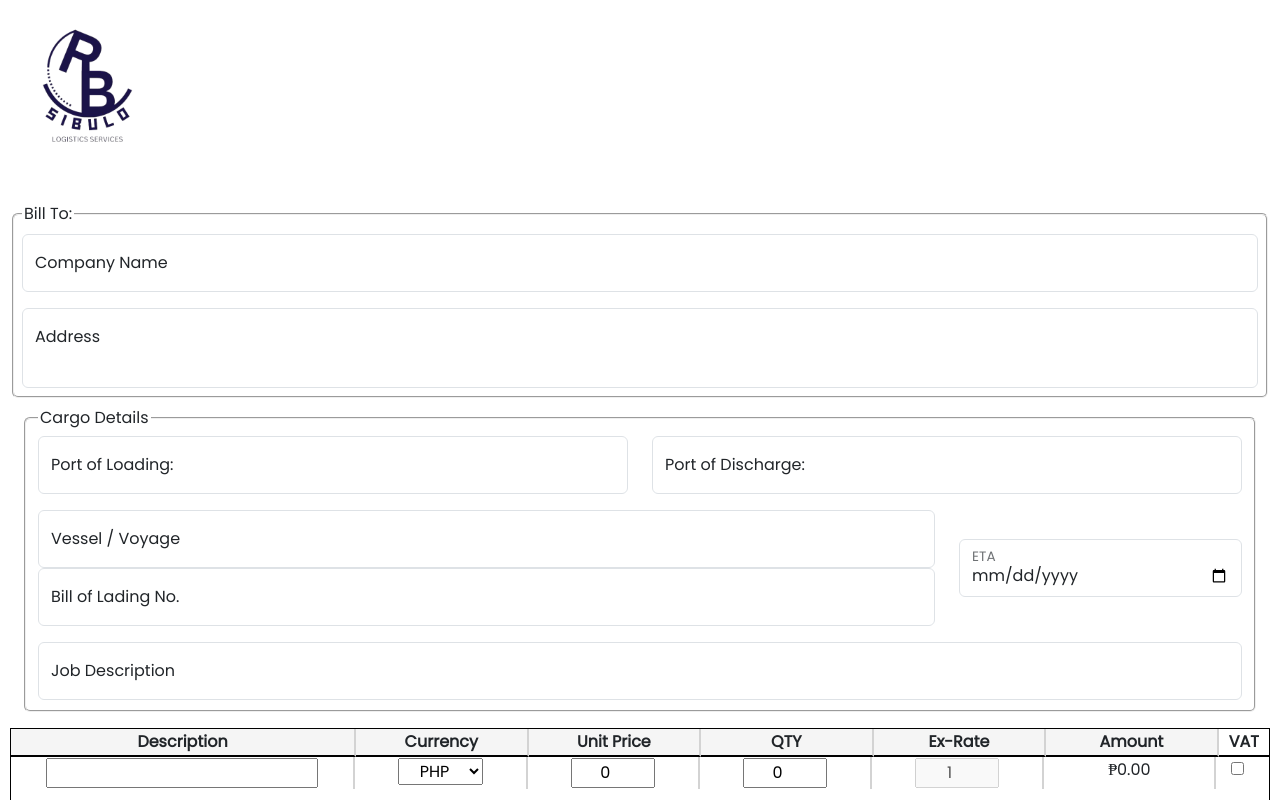
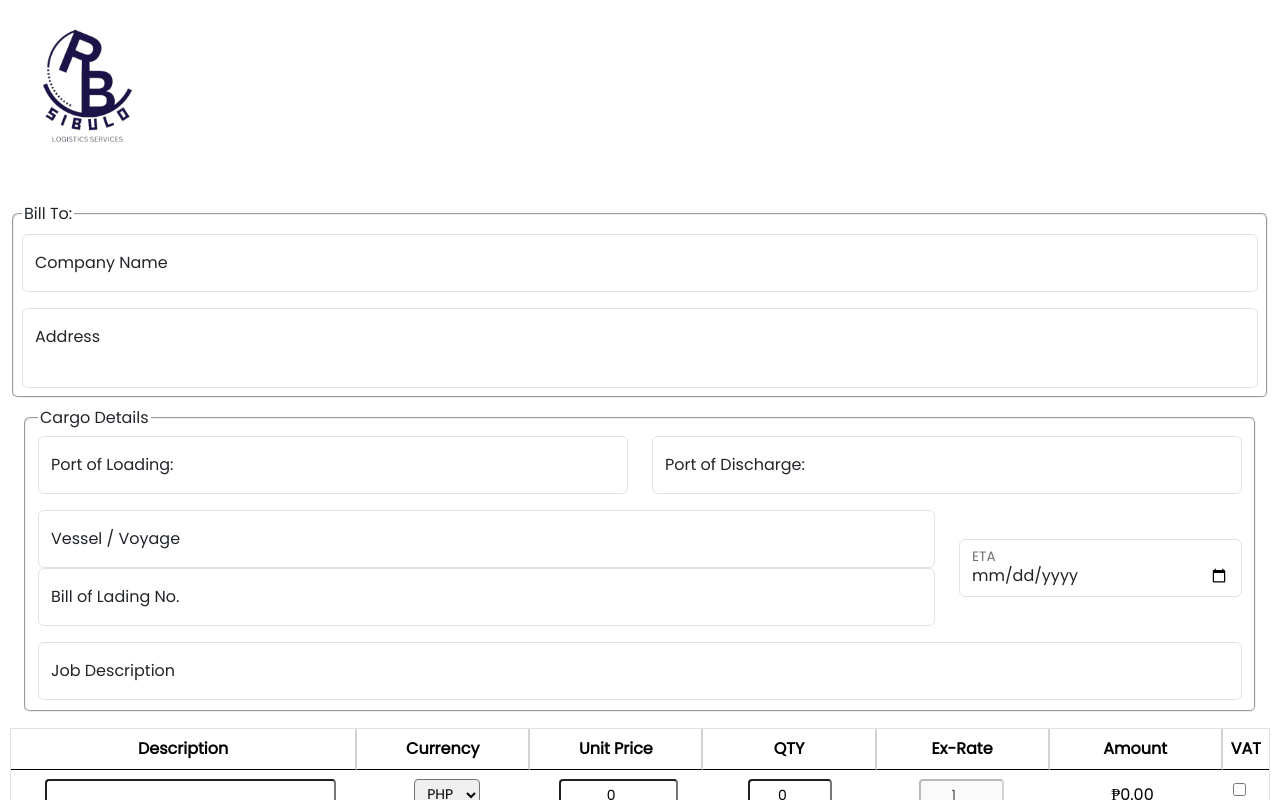
Before and after one commit to smic29/rbsibulo-billing-page, a React (Create React App) app: page / in a window 1280 px wide. Shown: the top 800 px of the page. Built offline with nearby package versions, Linux system fonts and the light colour scheme.

Commit message:
UI Changes to table, fixed Printed form layout

```diff
--- a/src/Components/Table.css
+++ b/src/Components/Table.css
@@ -9,7 +9,7 @@ th {
     background-color: whitesmoke;
 }
 
-th, td {
+th {
     text-align: center;
     border-right: 2px solid lightgray;
 }
@@ -31,12 +31,10 @@ tr {
  .qty,
  .ex-rate {
     width: 50%;
-    text-align: center;
 }
 
 .unit-price {
-    width: 50%;
-    text-align: center;
+    width: 70%;
 }
 
 .vat {
--- a/src/Components/Table.jsx
+++ b/src/Components/Table.jsx
@@ -26,22 +26,22 @@ function Table(props) {
         setItems(updatedItems);
     }
     return (
-        <div>
-            <table>
+        <div className='table-responsive'>
+            <table className='table table-striped'>
                 <thead>
                     <tr>
-                        <th >Description</th>
-                        <th >Currency</th>
-                        <th >Unit Price</th>
-                        <th >QTY</th>
-                        <th >Ex-Rate</th>
-                        <th >Amount</th>
-                        <th className='vat' >VAT</th>
+                        <th scope='col' >Description</th>
+                        <th scope='col'>Currency</th>
+                        <th scope='col'>Unit Price</th>
+                        <th scope='col'>QTY</th>
+                        <th scope='col'>Ex-Rate</th>
+                        <th scope='col'>Amount</th>
+                        <th scope='col' className='vat' >VAT</th>
                     </tr>
                 </thead>
                 <tbody>
                     {items.map((item, index) => (
-                        <div className='tr-dataEntry'
+                        <div className='tr-dataEntry text-center d-flex align-items-center'
                         key={index}>
                         <span class="material-symbols-outlined del-btn"
                         onClick={() => delRow(index)}>
@@ -51,7 +51,7 @@ function Table(props) {
                             <td>
                                 <input
                                 type='text'
-                                className='description'
+                                className='form-control-sm'
                                 value={item.description}
                                 onChange={(e) => {
                                     const newItems = [...items];
@@ -61,7 +61,7 @@ function Table(props) {
                             </td>
                             <td>
                                 <select
-                                className='currency'
+                                className='form-control-sm'
                                 value={item.currency}
                                 onChange={(e) => {
                                     const newItems = [...items];
@@ -75,7 +75,7 @@ function Table(props) {
                             <td>
                                 <input
                                 type='number'
-                                className='unit-price'
+                                className='form-control-sm text-center unit-price'
                                 min={0}
                                 value={item.unitPrice}
                                 onChange={(e) => {
@@ -88,7 +88,7 @@ function Table(props) {
                                 <input
                                 type='number'
                                 value={item.quantity}
-                                className='qty'
+                                className='form-control-sm text-center qty'
                                 onChange={(e) => {
                                     const newItems = [...items];
                                     newItems[index].quantity = parseFloat(e.target.value) ? parseFloat(e.target.value) : 0
@@ -99,7 +99,7 @@ function Table(props) {
                                 <input
                                 type='number'
                                 value={item.currency === 'PHP' ? 1 : item.exchangeRate}
-                                className='ex-rate'
+                                className='form-control-sm text-center ex-rate'
                                 disabled={item.currency === 'PHP'}
                                 onChange={(e) => {
                                     const newItems = [...items];
@@ -108,7 +108,7 @@ function Table(props) {
                                     setItems(newItems)
                                 }}/>
                             </td>
-                            <td className='amount'>
+                            <td className='d-flex align-items-center justify-content-center'>
                                 {FormatService.formatCurrency(
                                     item.unitPrice * item.quantity * (item.currency === 'PHP' ? 1 : item.exchangeRate),
                                     )}
--- a/src/Modal/PrintPreview.css
+++ b/src/Modal/PrintPreview.css
@@ -8,6 +8,10 @@
     justify-content: center;
     align-items: center;
     background: rgba(0, 0, 0, 0.5);
+}
+
+.table-height {
+    min-height: 450px;
 }
 
 .close-preview {
@@ -59,16 +63,23 @@
 }
 
 .print-pol {
-    grid-column: 1 / 3;
+    grid-column: 2 / 3;
 }
 
 .print-vessel {
-    grid-column: 3 / 5;
+    grid-column: 3 / 4;
+}
+
+.print-bol {
+    grid-column: 4 / 5;
 }
 
 .print-pod {
-    grid-column: 1 / 3;
-    grid-row: 2;
+    grid-column: 1 / 2;
+    grid-row: 1;
+}
+.print-eta {
+    align-self: center;
 }
 
 .print-jobdes {
--- a/src/Modal/PrintPreview.jsx
+++ b/src/Modal/PrintPreview.jsx
@@ -35,6 +35,7 @@ function PrintPreview(props) {
         <div className='overlay'>
             <div className='print-content' id='printfile'>
                 <img src={letterhead} className='print-letterhead'/>
+                {/* <h1>Quotation Form</h1> */}
                 <div className='print-billing-details'>
                     <fieldset>
                         <legend>To</legend>
@@ -57,7 +58,7 @@ function PrintPreview(props) {
                     </fieldset>
                     <fieldset className='print-table'>
                         <legend>We are billing you for the following</legend>
-                        <table>
+                        <table className='table-height'>
                             <thead>
                                 <tr>
                                     <th>Description</th>
@@ -70,7 +71,7 @@ function PrintPreview(props) {
                             </thead>
                             <tbody>
                                 {items.map((item, index) => (
-                                    <tr key={index}>
+                                    <tr className='text-center' key={index}>
                                         <td>{item.description}</td>
                                         <td>{item.currency}</td>
                                         <td>{item.unitPrice}</td>
```
